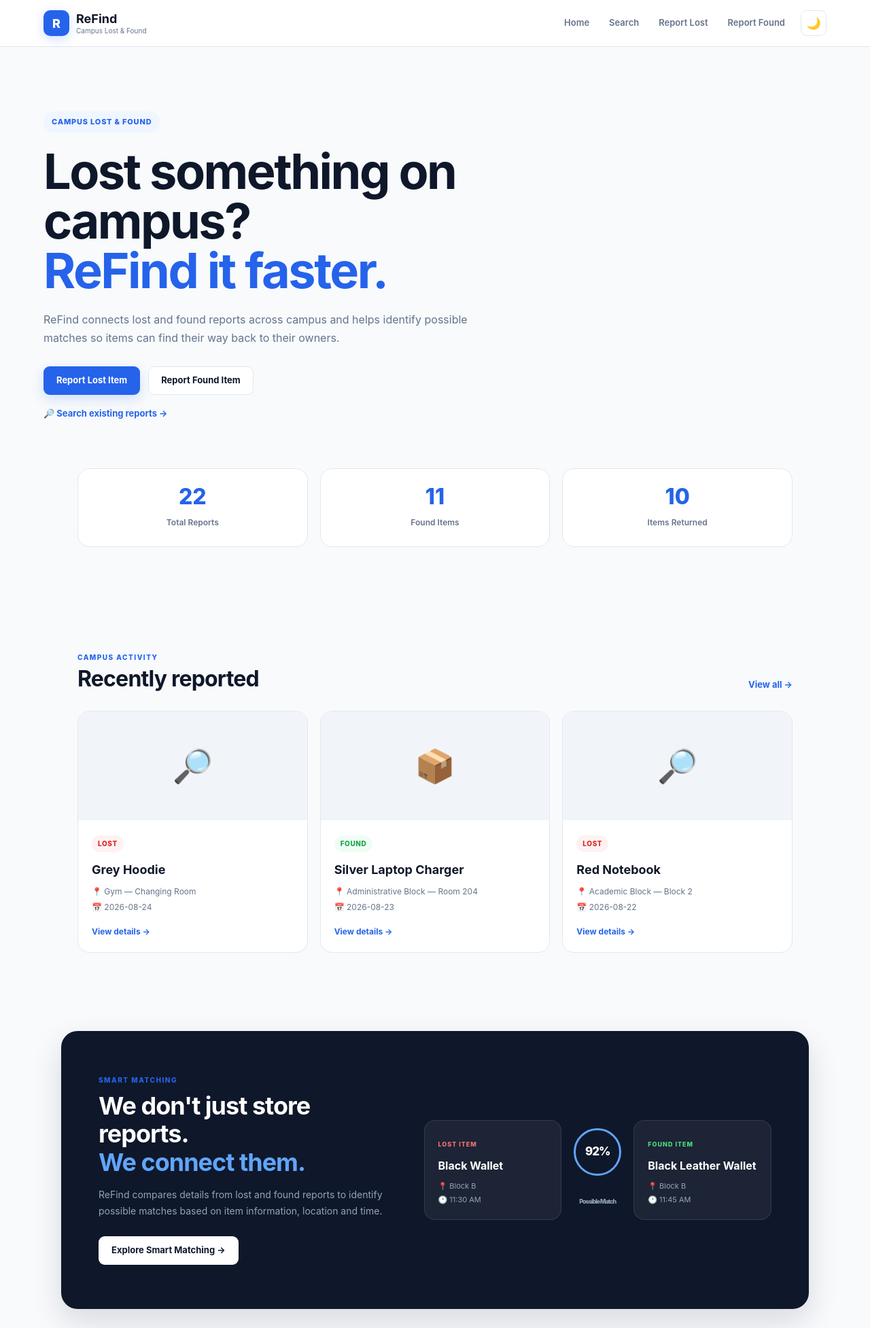
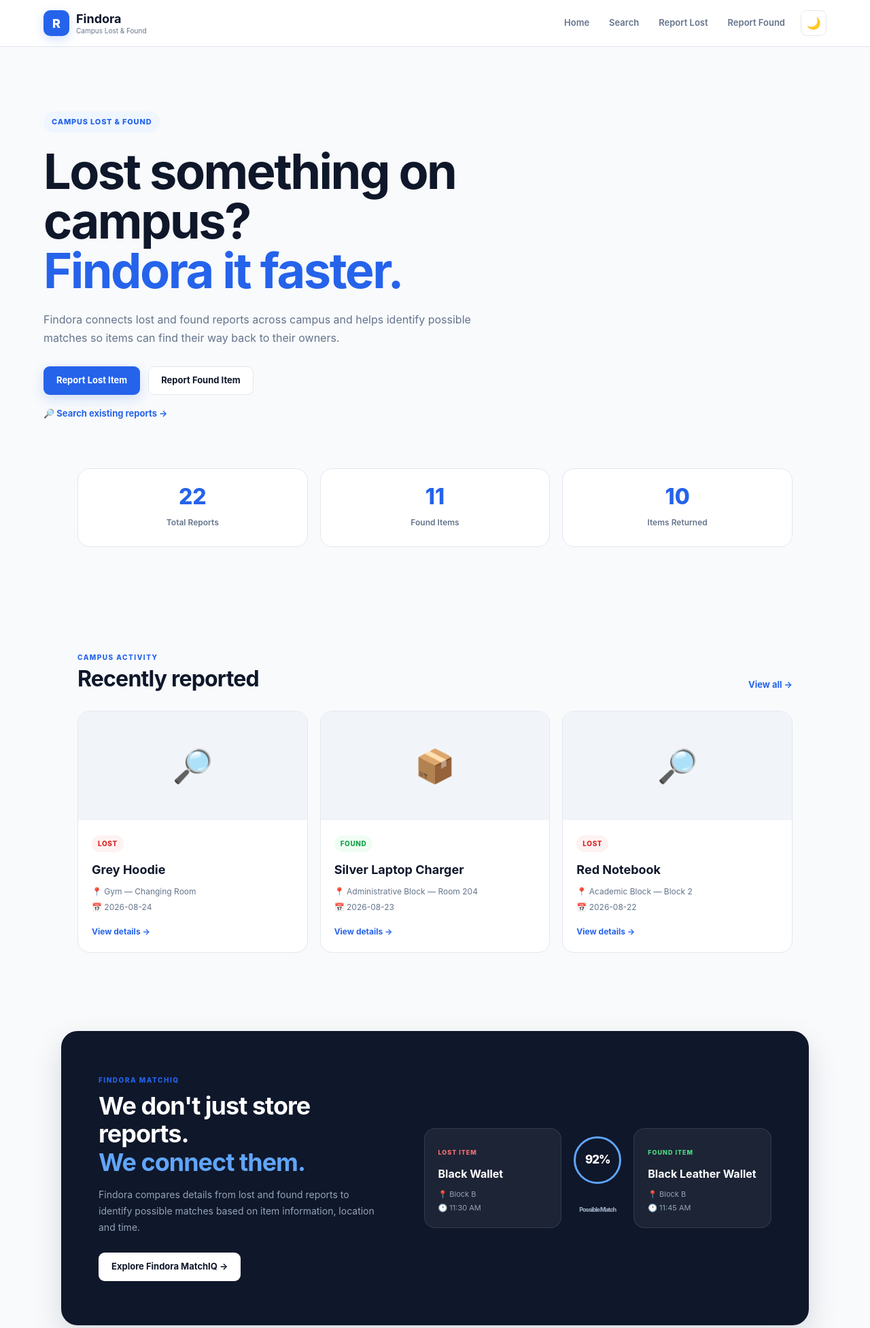
Before and after one commit to sabharinather1407/Findora, a Flask app: page / in a window 1280 px wide. Shown: the top 1954 px of the page at 68% size. Run offline with Flask 3, Linux system fonts and the light colour scheme; data comes from the database, SQL or seed files in the repository.

Commit message:
Update index.html

```diff
--- a/templates/index.html
+++ b/templates/index.html
@@ -10,7 +10,7 @@
         content="width=device-width, initial-scale=1.0"
     >
 
-    <title>ReFind | Campus Lost & Found</title>
+    <title>Findora | Campus Lost & Found</title>
 
     <link
         rel="stylesheet"
@@ -43,7 +43,7 @@
             <span>
 
                 <strong>
-                    ReFind
+                    Findora
                 </strong>
 
                 <small>
@@ -106,7 +106,7 @@
                 Lost something on campus?
 
                 <span>
-                    ReFind it faster.
+                   Findora it faster.
                 </span>
 
             </h1>
@@ -114,7 +114,7 @@
 
             <p>
 
-                ReFind connects lost and found reports across
+                Findora connects lost and found reports across
                 campus and helps identify possible matches so
                 items can find their way back to their owners.
 
@@ -389,7 +389,7 @@
         <div class="matching-text">
 
             <p class="section-label">
-                SMART MATCHING
+                Findora MatchIQ
             </p>
 
 
@@ -406,7 +406,7 @@
 
             <p>
 
-                ReFind compares details from lost and found
+               Findora compares details from lost and found
                 reports to identify possible matches based on
                 item information, location and time.
 
@@ -417,7 +417,7 @@
                 href="{{ url_for('search') }}"
                 class="btn btn-dark"
             >
-                Explore Smart Matching →
+                Explore Findora MatchIQ →
             </a>
 
         </div>
@@ -556,7 +556,7 @@
 
 
                 <p>
-                    ReFind compares reports and identifies
+                    Findora compares reports and identifies
                     possible matches.
                 </p>
 
@@ -606,7 +606,7 @@
         <div>
 
             <div class="footer-logo">
-                ReFind
+                Findora
             </div>
 
 
@@ -648,7 +648,7 @@
 
     <div class="footer-bottom">
 
-        ReFind — Campus Lost & Found
+       Findora — Campus Lost & Found
 
     </div>
 
```
